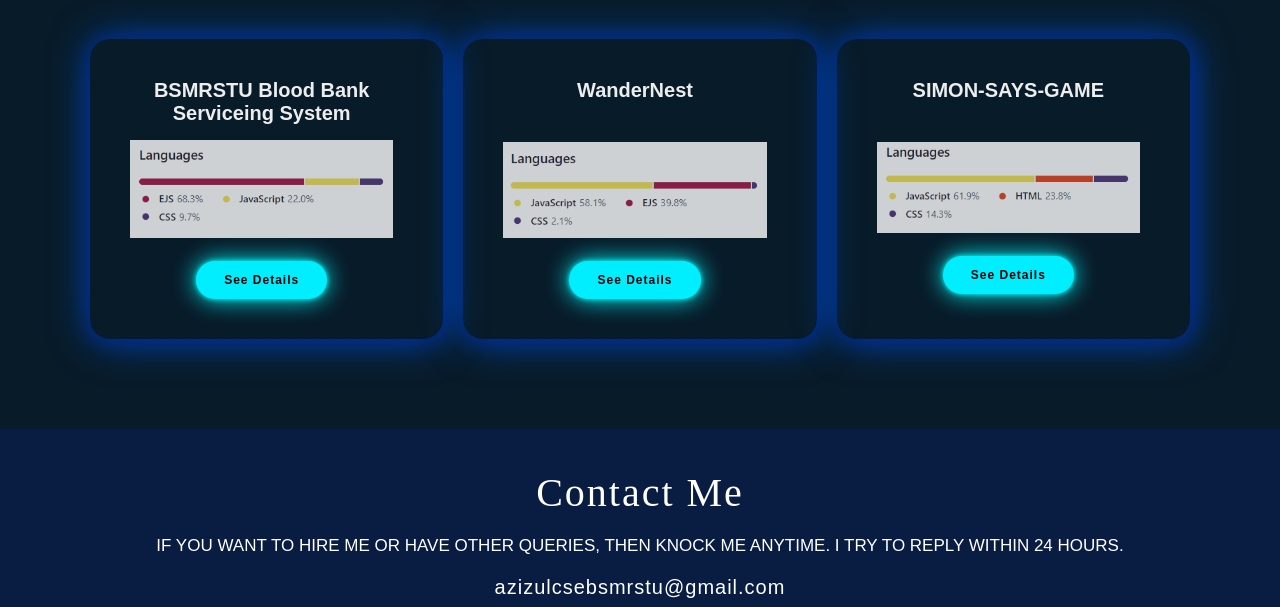
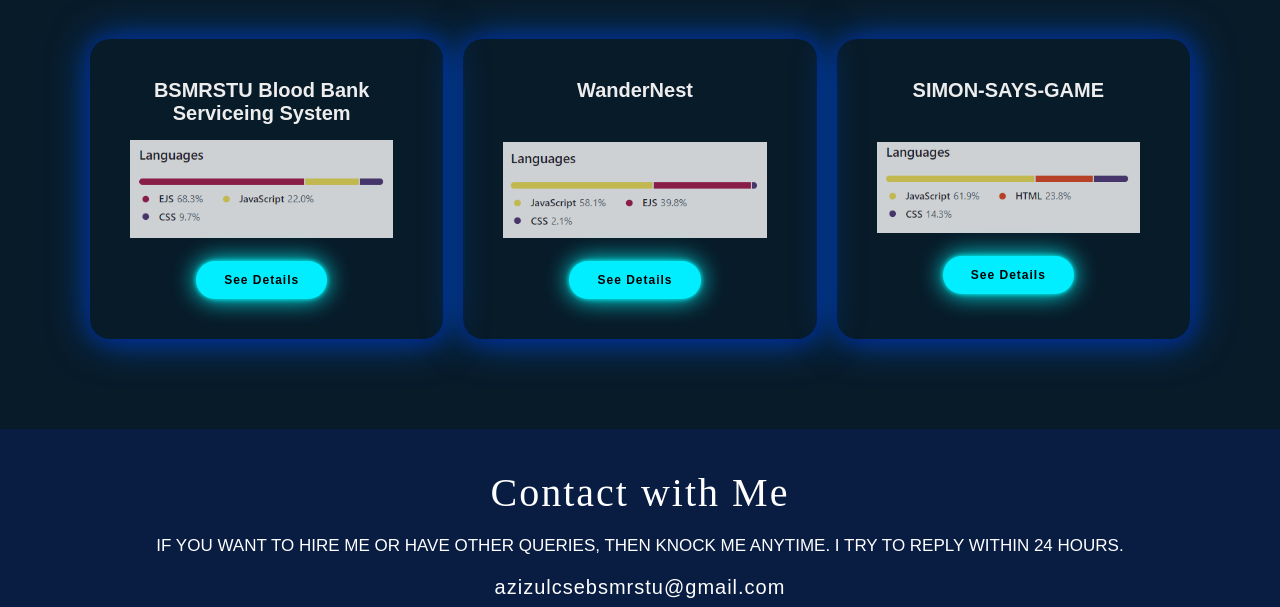
Before and after one commit to Abdul-Aziz026/Portfolioo, a plain HTML site: page index.html in a window 1280 px wide. Shown: the part 4406-5013 px from the top of the page. Drawn offline with nearby package versions, Linux system fonts and the light colour scheme.

Commit message:
About update

```diff
--- a/index.html
+++ b/index.html
@@ -244,7 +244,7 @@
         <footer>
             <div class="footer-Container">
                 <div class="footer-header">
-                    <h1>Contact Me</h1>
+                    <h1>Contact with Me</h1>
                 </div>
                 <div class="footer-text">
                     <p>IF YOU WANT TO HIRE ME OR HAVE OTHER QUERIES, THEN KNOCK ME ANYTIME. I TRY TO REPLY WITHIN 24
```
